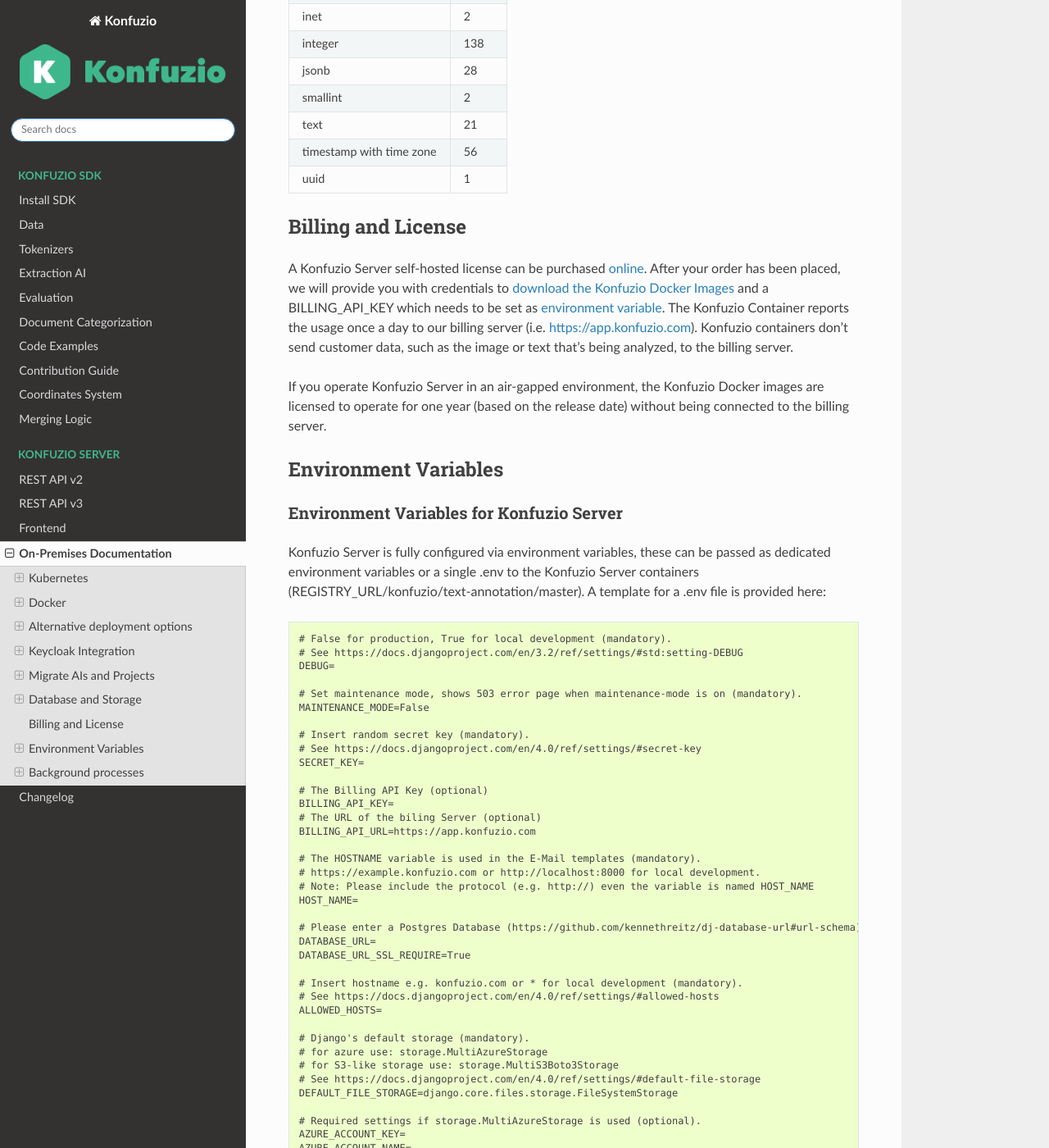
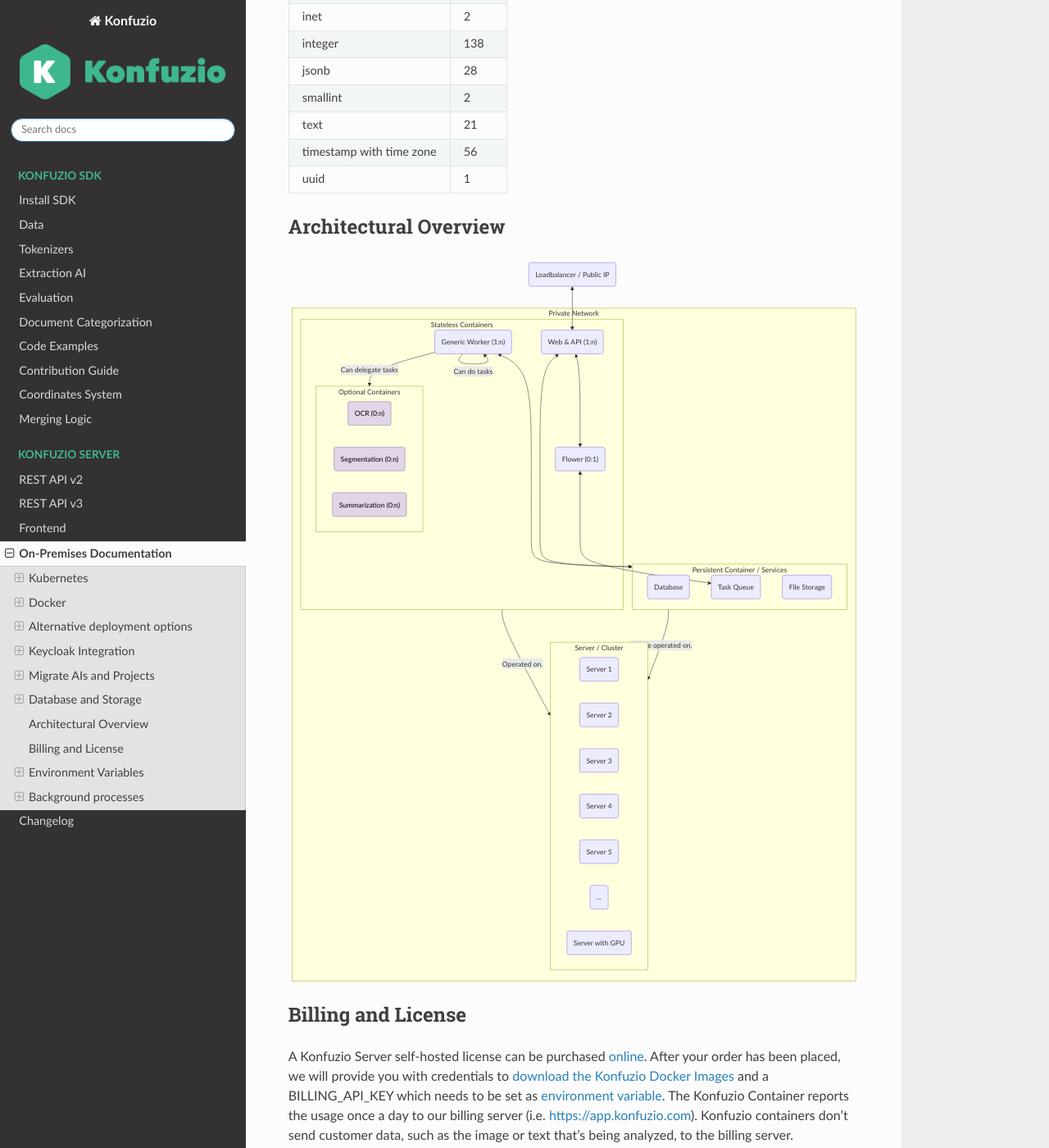
Before and after one commit to konfuzio-ai/konfuzio-sdk, a Sphinx documentation site: the page built from docs/web/on_premises.md, in a window 1280 px wide and 1400 px high, scrolled down 16016 px. Shown: the whole window at 82% size. Built offline with Sphinx 7.4.7 and the Read the Docs theme 2.0.0, drawn with Linux system fonts in a browser that asks for light colours.

Commit message:
Update on_premises.md

```diff
--- a/docs/web/on_premises.md
+++ b/docs/web/on_premises.md
@@ -554,6 +554,90 @@
 
 <!-- This table was created by running select data_type, count(*) from information_schema.columns where table_schema = 'public'  group by data_type ; -->
 
+## Architectural Overview
+
+.. mermaid::
+
+   graph TD
+      ip("Loadbalancer / Public IP")
+
+      classDef client fill:#D5E8D4,stroke:#82B366,color:#000000;
+      classDef utility fill:#E1D5E7,stroke:#9673A6,color:#000000;
+      classDef resource fill:#DAE8FC,stroke:#6C8EBF,color:#000000,stroke-dasharray: 3 3;
+
+      %% r("Loadbalancer / Public IP") <--> f
+
+      a("Database")
+      b("Task Queue")
+      c("File Storage")
+
+      d("Generic Worker (1:n)")
+      d -- "Can do tasks"--> d
+      e("OCR (0:n)")
+      f("Web & API (1:n)")
+      m("Segmentation (0:n)")
+      n("Summarization (0:n)")
+      o("Flower (0:1)")
+
+      h0("Server 1")
+      h1("Server 2")
+      h2("Server 3")
+      h3("Server 4")
+      h4("Server 5")
+      i("...")
+      j("Server with GPU")
+
+      subgraph all["Private Network"]
+      subgraph dbs["Persistent Container / Services"]
+      a
+      c
+      b
+      end
+
+      subgraph s["Stateless Containers"]
+      f
+      o
+      d
+      subgraph optional["Optional Containers"]
+      e
+      m
+      n
+      end
+      end
+
+      d <--> dbs
+      d -- Can delegate tasks--> optional
+      %% d --> m
+      %%d --> n
+      %%d --> e
+
+      f <--> dbs
+      f <--> o
+      o <--> b
+      click d "http://www.github.com" "This is a link"
+      class e utility
+      class m utility
+      class n utility
+
+      %% class a resource
+
+      subgraph sc["Server / Cluster"]
+      h0
+      h1
+      h2
+      h3
+      h4
+      i
+      j
+      end
+
+      end
+
+
+      ip <--> f
+      s -- "Operated on."--> sc
+      dbs -- "Can be operated on."--> sc
+
 ## Billing and License
 
 A Konfuzio Server self-hosted license can be purchased [online](https://konfuzio.com/en/price/). After your order has been placed, we will provide you with credentials to [download the Konfuzio Docker Images](https://dev.konfuzio.com/web/on_premises.html#download-docker-image) and a BILLING_API_KEY which needs to be set as [environment variable](/web/on_premises.html#environment-variables-for-konfuzio-server). The Konfuzio Container reports the usage once a day to our billing server (i.e. https://app.konfuzio.com). Konfuzio containers don't send customer data, such as the image or text that's being analyzed, to the billing server.
```
